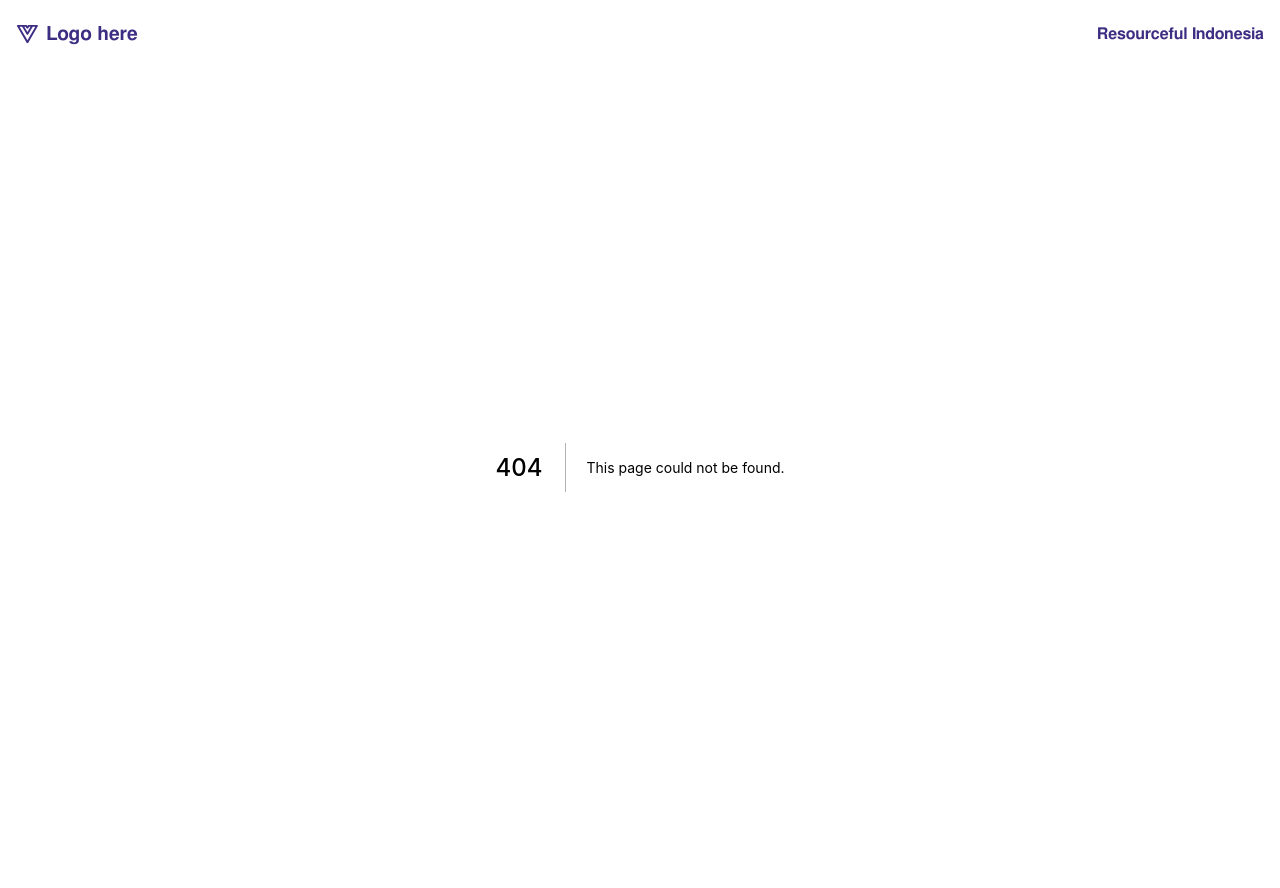
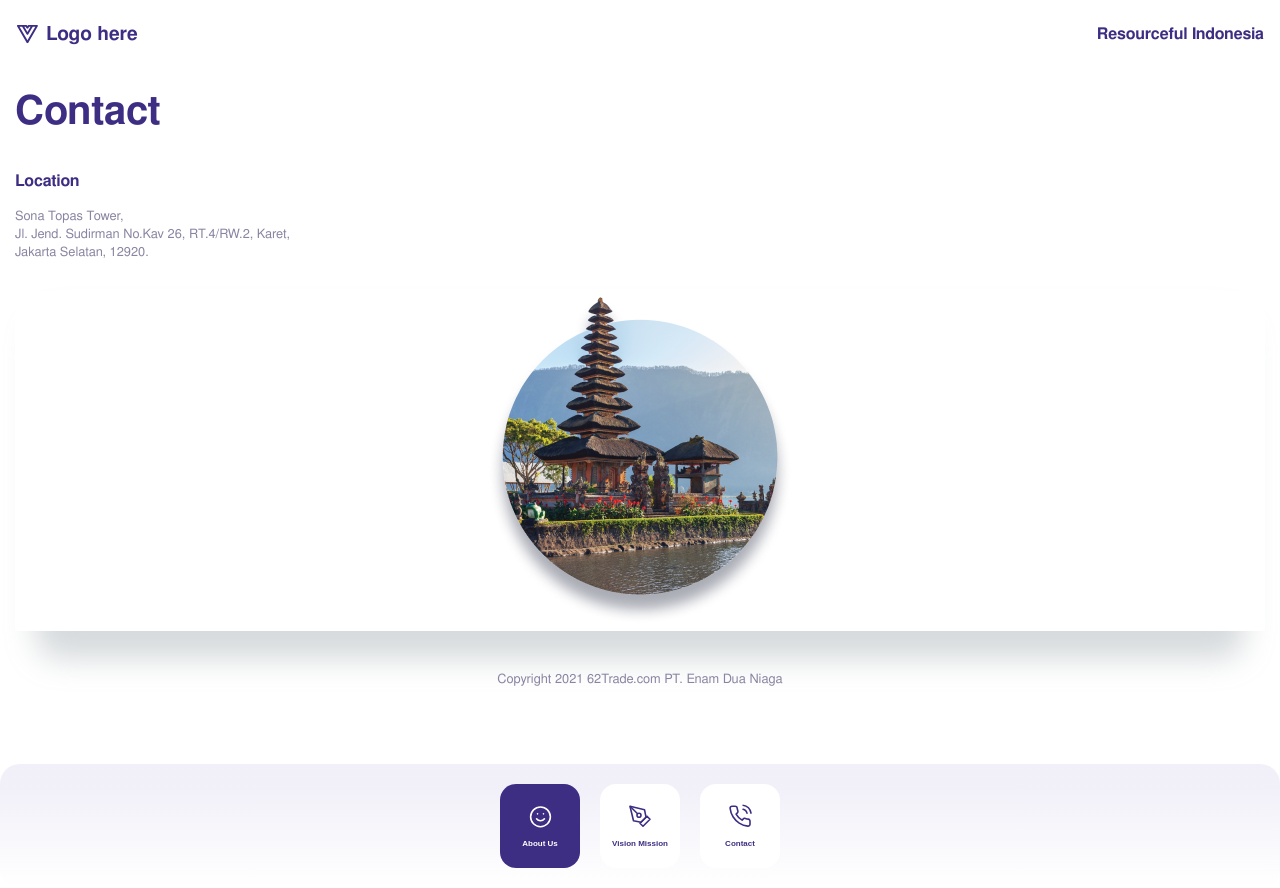
Before and after one commit to ibrahimtrg18/landing-page-indonesia, a Next.js app: page /contact in a window 1280 px wide. Before the commit this address had no page. Before the commit the page ends 867 px from the top, so only its background shows below. Built offline with nearby package versions, Linux system fonts and the light colour scheme.

Commit message:
add pages/contact: improving content

```diff
--- /dev/null
+++ b/src/pages/contact.js
@@ -0,0 +1,29 @@
+import Menu from "../components/Menu";
+import CardImage from "../components/CardImage";
+import { ContactContainer } from "../styles/Contact";
+
+export default function Contact() {
+  return (
+    <>
+      <ContactContainer>
+        <h1 className="title text-primary">Contact</h1>
+        <div className="wrapper-paragraph--space vision">
+          <h5 className="text-primary">Location</h5>
+          <p>
+            Sona Topas Tower,
+            <br />
+            Jl. Jend. Sudirman No.Kav 26, RT.4/RW.2, Karet,
+            <br />
+            Jakarta Selatan, 12920.
+          </p>
+        </div>
+        <CardImage
+          copyrightText="Copyright 2021 62Trade.com PT. Enam Dua Niaga"
+          src="/images/contact.png"
+          alt="about image"
+        />
+      </ContactContainer>
+      <Menu />
+    </>
+  );
+}
--- /dev/null
+++ b/src/styles/Contact.js
@@ -0,0 +1,13 @@
+import styled from "styled-components";
+
+export const ContactContainer = styled.div`
+  padding: 15px;
+
+  & > .title {
+    margin-bottom: 32px;
+  }
+
+  & p {
+    font-size: 0.8em;
+  }
+`;
```
